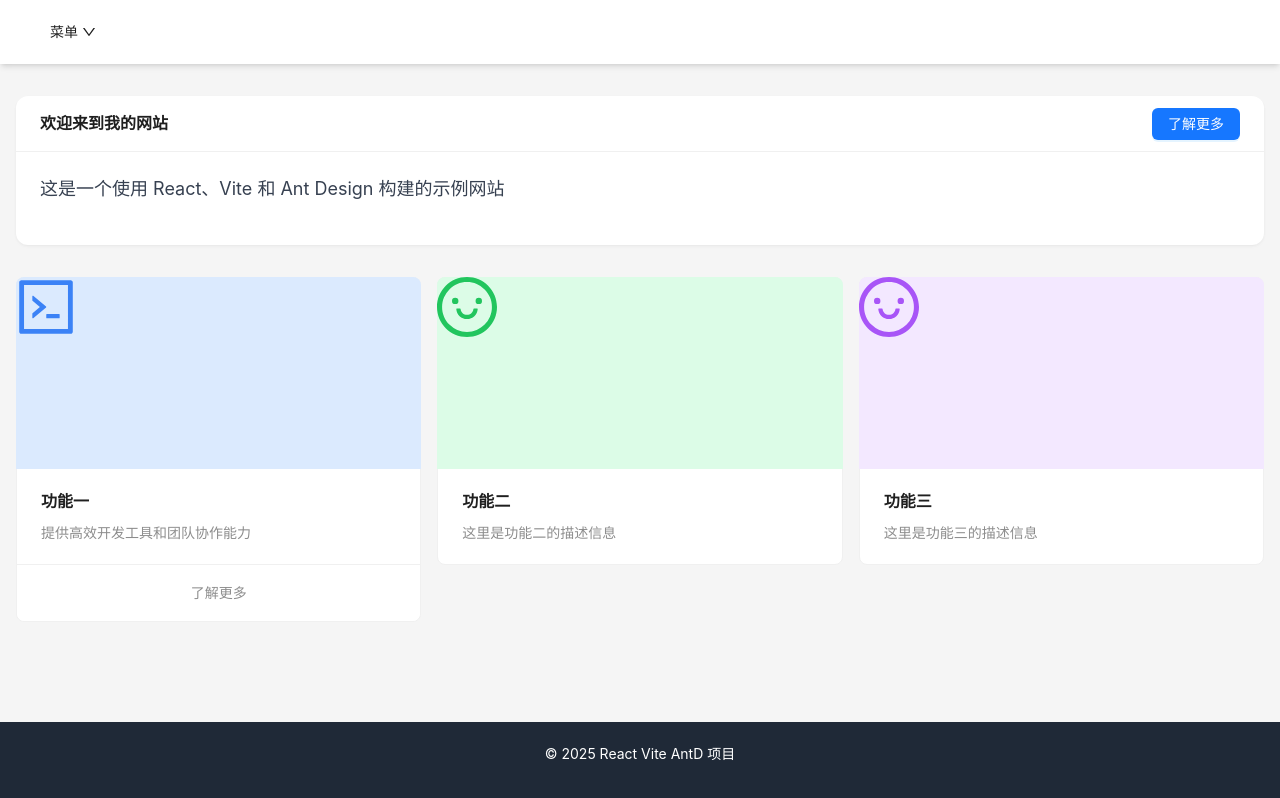
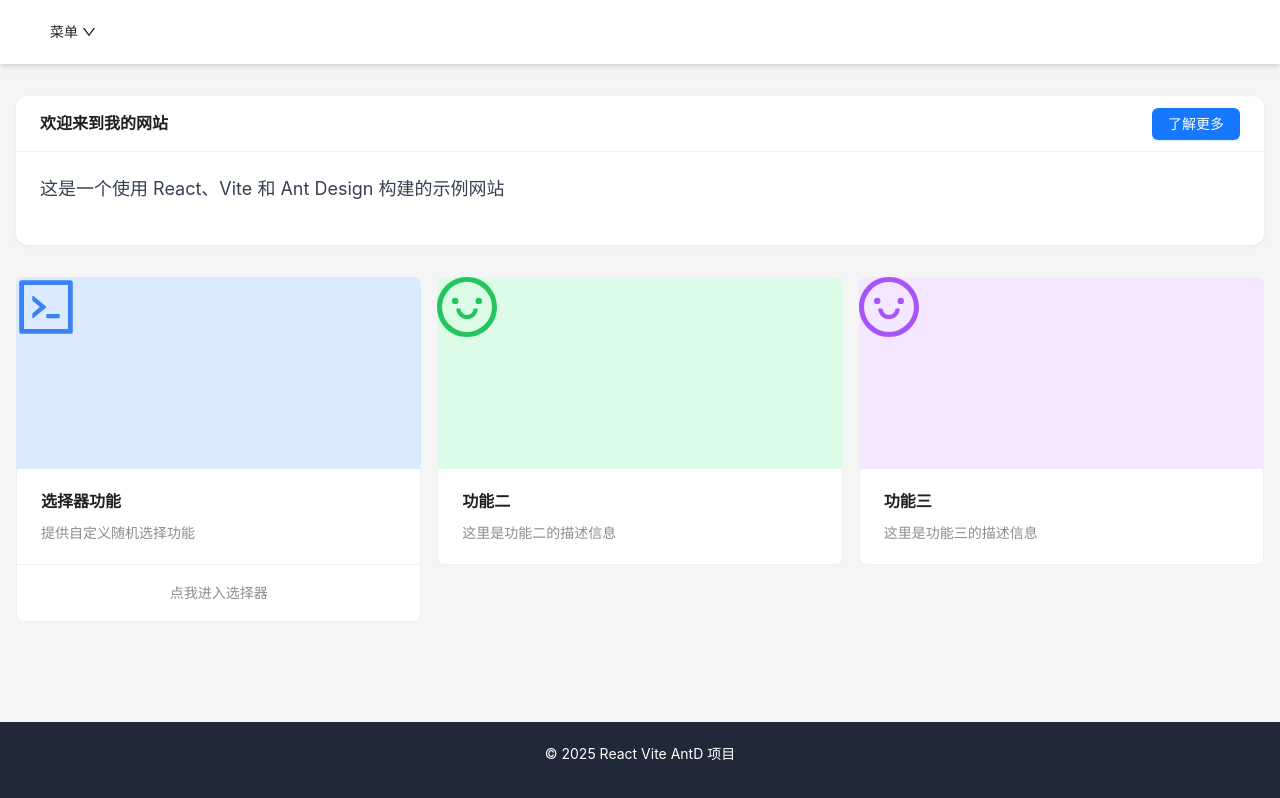
Before and after one commit to melorzhang/melorzhang.github.io, a React (Vite) app: page / in a window 1280 px wide. Built offline with nearby package versions, Linux system fonts and the light colour scheme.

Commit message:
update text

```diff
--- a/public/404.html
+++ b/public/404.html
@@ -1,12 +1,15 @@
 <!DOCTYPE html>
 <html lang="en">
+
 <head>
   <meta charset="UTF-8">
   <meta name="viewport" content="width=device-width, initial-scale=1.0">
   <meta http-equiv="refresh" content="0;url=/">
   <title>Redirecting...</title>
 </head>
+
 <body>
-  <p>Redirecting to the main page...</p>
+  <p>页面不存在,正在回到主页</p>
 </body>
+
 </html>
--- a/src/pages/HomePage.tsx
+++ b/src/pages/HomePage.tsx
@@ -22,9 +22,9 @@ const HomePage = () => {
             cover={<div className="bg-blue-100 h-48 rounded-t-lg flex items-center justify-center">
               <CodeOutlined className="text-6xl text-blue-500" />
             </div>}
-            actions={[<Button type="link"><Link to="/feature1">了解更多</Link></Button>]}
+            actions={[<Button type="link"><Link to="/feature1">点我进入选择器</Link></Button>]}
           >
-            <Card.Meta title="功能一" description="提供高效开发工具和团队协作能力" />
+            <Card.Meta title="选择器功能" description="提供自定义随机选择功能" />
           </Card>
         </Col>
         <Col xs={24} sm={12} md={8}>
```
